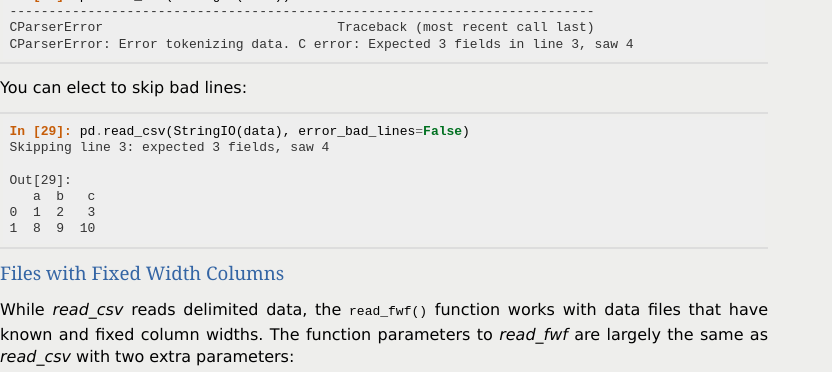
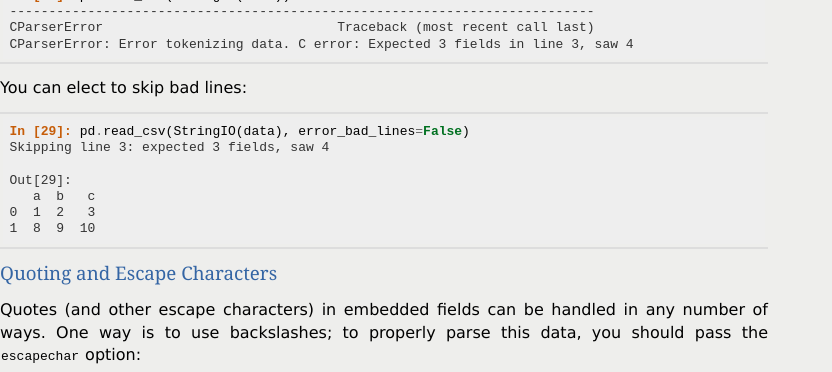
Before and after one commit to mobogaqc/pandas, a Sphinx documentation site: the page built from doc/source/io.rst, in a window 1280 px wide and 900 px high, scrolled down 9374 px, cut to the strip 0-372 px from the top of the window. Shown: the whole strip, without its empty margins (0-832 px from the left). Built offline with Sphinx 7.4.7, drawn with Linux system fonts in a browser that asks for light colours; formulas are drawn with MathJax 3; the version number is read from the project's files by our own code; some of the changed text lies outside the part shown.

Commit message:
DOC: escape character / more parser docs

```diff
--- a/RELEASE.rst
+++ b/RELEASE.rst
@@ -94,6 +94,9 @@
     on this. (#2410)
   - Methods with ``inplace`` option now return None instead of the calling
     (modified) object (#1893)
+  - The special case DataFrame - TimeSeries doing column-by-column broadcasting
+    has been deprecated. Users should explicitly do e.g. df.sub(ts, axis=0)
+    instead. This is a legacy hack and can lead to subtle bugs.
   - inf/-inf are no longer considered as NA by isnull/notnull. To be clear, this
     is legacy cruft from early pandas. This behavior can be globally re-enabled
     using pandas.core.common.use_inf_as_na (#2050, #1919)
--- a/doc/source/io.rst
+++ b/doc/source/io.rst
@@ -612,6 +612,21 @@
     0  1  2   3
     1  8  9  10
 
+.. _io.quoting:
+
+Quoting and Escape Characters
+~~~~~~~~~~~~~~~~~~~~~~~~~~~~~
+
+Quotes (and other escape characters) in embedded fields can be handled in any
+number of ways. One way is to use backslashes; to properly parse this data, you
+should pass the ``escapechar`` option:
+
+.. ipython:: python
+
+   data = 'a,b\n"hello, \\"Bob\\", nice to see you",5'
+   print data
+   pd.read_csv(StringIO(data), escapechar='\\')
+
 .. _io.fwf:
 
 Files with Fixed Width Columns
```
Also changed, not shown: 1 other file.
